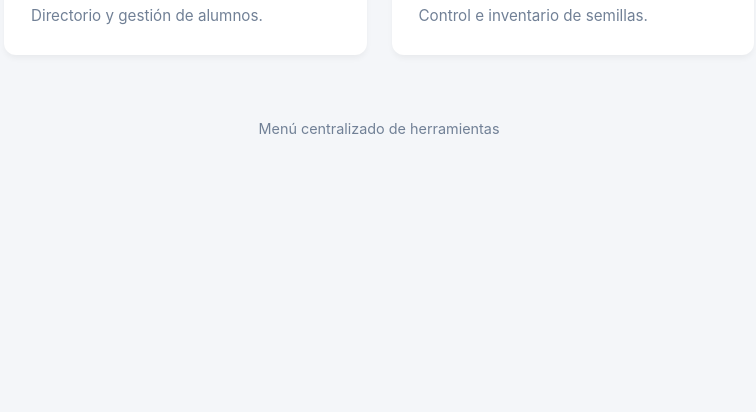
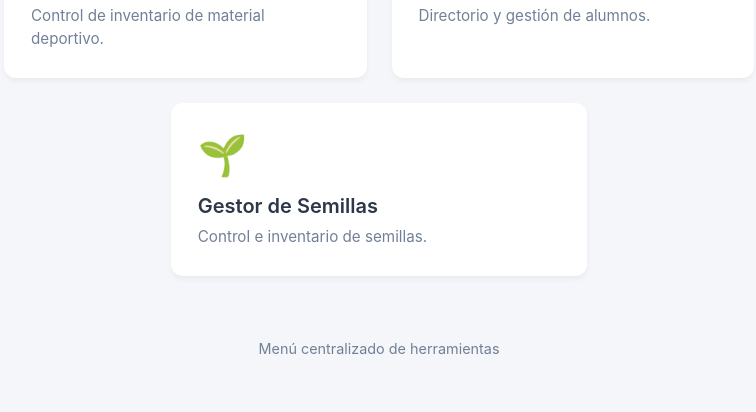
Before and after one commit to artufer/menu-indice, a plain HTML site: page index.html in a window 1280 px wide. Shown: the part 700-1112 px from the top of the page, without its empty margins (261-1017 px from the left). Before the commit the page ends 891 px from the top, so only its background shows below. Drawn offline with Linux system fonts and the light colour scheme.

Commit message:
Add files via upload

```diff
--- a/index.html
+++ b/index.html
@@ -12,6 +12,7 @@
             --text-secondary: #718096;
             --accent-color: #3182ce;
             --hover-shadow: 0 10px 15px -3px rgba(0, 0, 0, 0.1), 0 4px 6px -2px rgba(0, 0, 0, 0.05);
+            --gap: 25px;
         }
 
         body {
@@ -47,10 +48,18 @@
             display: grid;
             /* Fuerza exactamente 2 columnas en pantallas de escritorio */
             grid-template-columns: repeat(2, 1fr);
-            gap: 25px;
+            gap: var(--gap);
             width: 100%;
-            max-width: 750px; /* Ancho máximo para que las 2 columnas se vean proporcionadas */
+            max-width: 750px;
             justify-content: center;
+        }
+
+        /* TRUCO: Si el número total de tarjetas es IMPAR,
+           la última se centra sola en su fila y mantiene el mismo tamaño. */
+        .app-card:last-child:nth-child(odd) {
+            grid-column: 1 / -1;
+            justify-self: center;
+            width: calc(50% - var(--gap) / 2);
         }
 
         .app-card {
@@ -100,11 +109,16 @@
             text-align: center;
         }
 
-        /* Ajuste para móviles: una sola columna para que sea fácil de pulsar */
+        /* Ajuste para móviles: una sola columna */
         @media (max-width: 650px) {
             .grid-container {
                 grid-template-columns: 1fr;
                 max-width: 400px;
+            }
+            /* En móvil ya no hace falta centrar la última */
+            .app-card:last-child:nth-child(odd) {
+                grid-column: auto;
+                width: auto;
             }
             h1 {
                 font-size: 2rem;
@@ -130,7 +144,8 @@
     <script>
         // ==========================================
         // ZONA DE CONFIGURACIÓN: AÑADE TUS APPS AQUÍ
-        // El orden de esta lista determina el orden visual (de arriba a abajo, izquierda a derecha).
+        // El orden de esta lista determina el orden visual
+        // (de arriba a abajo, izquierda a derecha, en parejas).
         // ==========================================
         const aplicaciones = [
             // --- LÍNEA 1 ---
@@ -161,11 +176,18 @@
             },
             // --- LÍNEA 3 ---
             {
+                nombre: "Material Deportivo",
+                url: "https://artufer.github.io/material-deportivo/",
+                descripcion: "Control de inventario de material deportivo.",
+                icono: "🏅"
+            },
+            {
                 nombre: "Gestión de Alumnos",
                 url: "https://adfe-leon.github.io/alumnos/",
                 descripcion: "Directorio y gestión de alumnos.",
                 icono: "🎓"
             },
+            // --- LÍNEA 4 (se centrará sola por ser impar) ---
             {
                 nombre: "Gestor de Semillas",
                 url: "https://adfe-leon.github.io/gestor-de-semillas/",
@@ -175,7 +197,6 @@
             // PARA AÑADIR UNA NUEVA:
             // 1. Añade una coma "," al final del último bloque.
             // 2. Pega el nuevo bloque { nombre, url, descripcion, icono } aquí abajo.
-            // Nota: Al añadir una 7ª app, comenzará una 4ª línea con 1 elemento.
         ];
 
         // ==========================================
```
